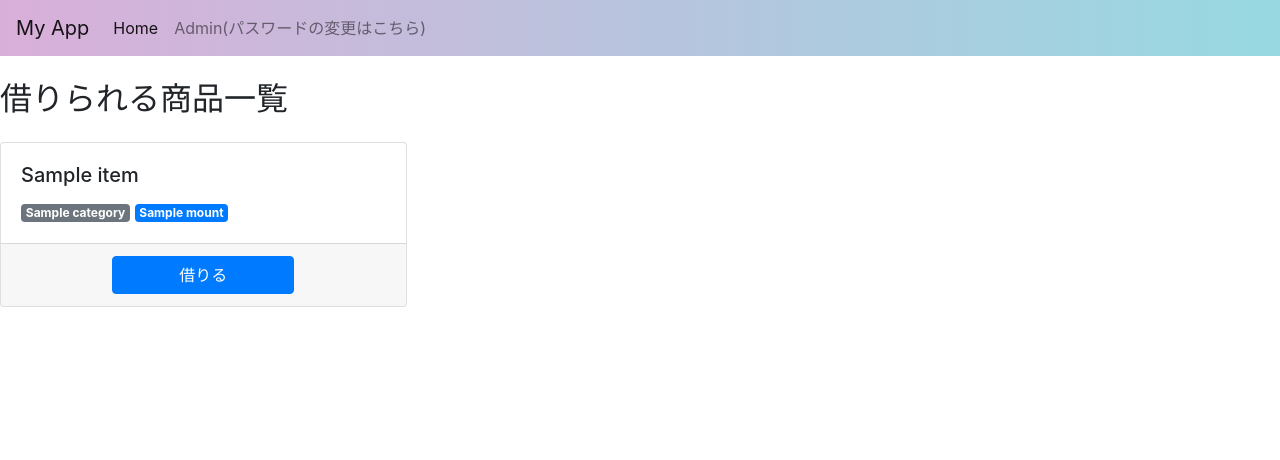
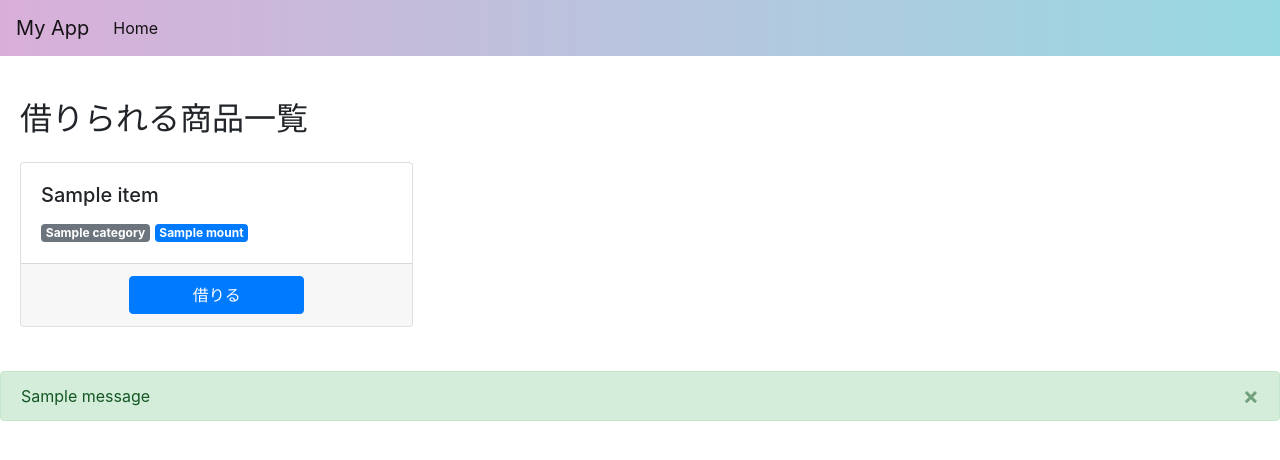
Before and after one commit to harumaru870/djangoProject, a Django app: template rentalsystem/cms/templates/borrow_items.html in a window 1280 px wide. Shown: the top 460 px of the page. Run offline with Django 3.2, Linux system fonts and the light colour scheme; the template is opened without the code that fills it: most values are stand-ins (such as "Sample title", 1, 10 or a date in 2020); one stand-in notice (Sample message) is shown; some libraries are stand-ins or nearby versions.

Commit message:
確認画面のモータル実装 レンタルしました！表示の仮実装

```diff
--- a/rentalsystem/cms/templates/base.html
+++ b/rentalsystem/cms/templates/base.html
@@ -9,7 +9,6 @@
 <script src="https://code.jquery.com/jquery-3.5.1.slim.min.js"></script>
 <script src="https://cdn.jsdelivr.net/npm/@popperjs/core@2.9.3/dist/umd/popper.min.js"></script>
 <script src="https://maxcdn.bootstrapcdn.com/bootstrap/4.5.2/js/bootstrap.min.js"></script>
-<script src="//code.jquery.com/jquery-1.11.1.min.js"></script>
 <style>
     /* グラデーションのスタイルを指定 */
     .navbar {
@@ -29,6 +28,10 @@ background-image: linear-gradient(90deg, #D9AFD9 0%, #97D9E1 100%);
         width: 50%; /* 例えば、ボタンの横幅を半分に設定 */
         margin: 0 auto; /* 中央に配置するためのマージン設定 */
     }
+    .content {
+    padding: 20px;
+}
+
 </style>
 
     <title>ZK APP|created by haru</title>
@@ -46,13 +49,25 @@ background-image: linear-gradient(90deg, #D9AFD9 0%, #97D9E1 100%);
             <li class="nav-item active">
                 <a class="nav-link" href="/">Home <span class="sr-only">(current)</span></a>
             </li>
+            <!-- More navigation items -->
+        </ul>
+        <ul class="navbar-nav ml-auto"> <!-- ml-auto を追加して右寄せに配置 -->
+            <!-- ログインしている場合にログアウトボタンとユーザー名を表示 -->
+            {% if user.is_authenticated %}
                 <li class="nav-item">
-                        <a class="nav-link" href="/admin">Admin(パスワードの変更はこちら)</a>
+                    <span class="nav-link">ようこそ、{{ user.username }}さん</span>
                 </li>
-                    <!-- More navigation items -->
+                <li class="nav-item">
+                    <a class="nav-link" href="/admin/password_change">パスワードを変更</a>
+                </li>
+                <li class="nav-item">
+                    <a class="nav-link" href="{% url 'logout' %}">Logout</a>
+                </li>
+            {% endif %}
         </ul>
     </div>
 </nav>
+
     </header>
 
     <div class="content">
--- a/rentalsystem/cms/templates/borrow_items.html
+++ b/rentalsystem/cms/templates/borrow_items.html
@@ -6,7 +6,7 @@
     <div class="row">
         {% for item in items %}
             <div class="col-md-4 col-sm-6 mb-4">
-            <div class="card">
+                <div class="card h-100">
                     <div class="card-body">
                         <h5 class="card-title">{{ item.item_name }}</h5>
                         <p class="card-text">
@@ -15,50 +15,70 @@
                         </p>
                     </div>
                     <div class="card-footer">
+                        {% if item.status == "available" %}
                             <form action="{% url 'borrow_item' item.id %}" method="post" class="borrow-form">
                                 {% csrf_token %}
-                        <button type="submit" class="btn btn-primary btn-block">借りる</button>
+                                <button type="button" class="btn btn-primary btn-block borrow-button">借りる</button>
                             </form>
+                        {% elif item.status == "rented" %}
+                            <button type="button" class="btn btn-secondary btn-block" disabled>貸出中です</button>
+                        {% else %}
+                            <button type="button" class="btn btn-secondary btn-block" disabled>利用不可能</button>
+                        {% endif %}
                     </div>
                 </div>
             </div>
         {% endfor %}
     </div>
-    <!-- Borrow Confirmation Modal -->
-<div class="modal fade" id="borrowConfirmationModal" tabindex="-1" role="dialog" aria-labelledby="borrowConfirmationModalLabel" aria-hidden="true">
+</div>
+
+<!-- モーダルの部分 -->
+<div class="modal fade" id="confirmModal" tabindex="-1" role="dialog" aria-labelledby="confirmModalLabel" aria-hidden="true">
     <div class="modal-dialog" role="document">
         <div class="modal-content">
             <div class="modal-header">
-        <h5 class="modal-title" id="borrowConfirmationModalLabel">確認</h5>
-        <button type="button" class="close" data-dismiss="modal" aria-label="閉じる">
+                <h5 class="modal-title" id="confirmModalLabel">確認</h5>
+                <button type="button" class="close" data-dismiss="modal" aria-label="Close">
                     <span aria-hidden="true">&times;</span>
                 </button>
             </div>
             <div class="modal-body">
-        このアイテムを借りますか？
+                本当にこの商品を借りますか？
             </div>
             <div class="modal-footer">
                 <button type="button" class="btn btn-secondary" data-dismiss="modal">キャンセル</button>
-        <button type="button" class="btn btn-primary" id="confirmBorrowBtn">確認</button>
+                <button type="button" class="btn btn-primary" id="confirmBtn">借りる</button>
             </div>
         </div>
     </div>
 </div>
+{% if messages %}
+        <div class="messages">
+            {% for message in messages %}
+                <div class="alert alert-success alert-dismissible fade show" role="alert">
+                    {{ message }}
+                    <button type="button" class="close" data-dismiss="alert" aria-label="Close">
+                        <span aria-hidden="true">&times;</span>
+                    </button>
+                </div>
+            {% endfor %}
+        </div>
+    {% endif %}
+</div>
+
+<script>
+    // モーダルを表示するための処理
+    $('.borrow-button').on('click', function() {
+        var form = $(this).closest('.borrow-form');
+        $('#confirmModal').modal('show');
+
+        // 「借りる」ボタンがクリックされたときの処理
+        $('#confirmBtn').on('click', function() {
+            form.submit();
+        });
+    });
+
+
+</script>
 
 {% endblock %}
-{% block extra_js %}
-<script>
-$(document).ready(function() {
-    $(".borrow-form button").on("click", function(e) {
-        e.preventDefault();
-        const form = $(this).closest("form");
-        // モーダルの確認ボタンがクリックされたときのアクションをセットアップ
-        $("#confirmBorrowBtn").on("click", function() {
-            form.submit();
-        });
-        // モーダルを表示
-        $("#borrowConfirmationModal").modal("show");
-    });
-});
-</script>
-{% endblock %}
```
Also changed, not shown: rentalsystem/cms/views.py (+7 -4 lines), rentalsystem/db.sqlite3. Lines whose indentation alone changed are shown as unchanged.
